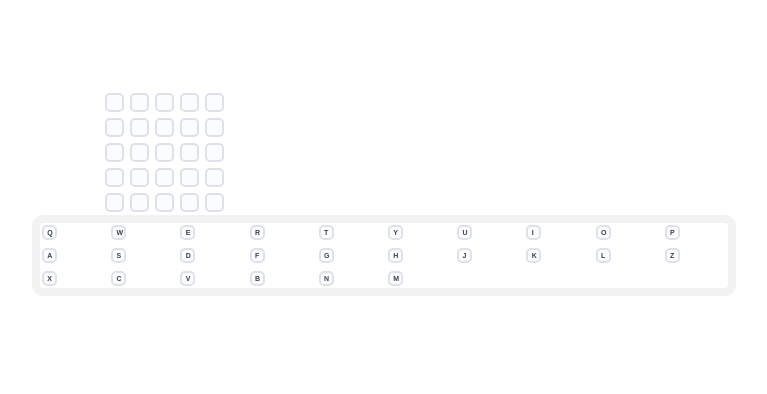
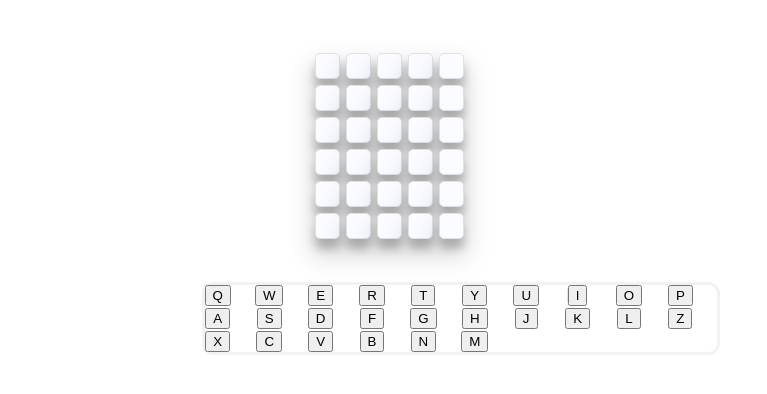
Before and after one commit to nadavlie/woordle_project_, a React (Create React App) app: page / in a window 1280 px wide. Shown: the top 394 px of the page, without its empty margins (58-825 px from the left). Built offline with nearby package versions, Linux system fonts and the light colour scheme.

Commit message:
finishing layout

```diff
--- a/public/index.html
+++ b/public/index.html
@@ -28,6 +28,7 @@
   </head>
   <body>
     <noscript>You need to enable JavaScript to run this app.</noscript>
+
     <div id="root"></div>
     <!--
       This HTML file is a template.
--- a/src/App.js
+++ b/src/App.js
@@ -1,32 +1,46 @@
 import KeyBoard from "./components/KeyBoard";
+import Row from "./components/Row";
 import styled from "styled-components";
-import Row from "./components/Row";
-import React, { useState } from "react";
 
 // hard coding the keyboard
 const QWERTY = `QWERTYUIOPASDFGHJKLZXCVBNM`.split("");
-
-const ContainerWrapper = styled.div`
-  margin: 90px;
-  width: 55%;
+const RowsInputWrapper = styled.div`
+  margin-left: 370px;
+  margin-top: 50px;
 `;
 
+// const ContainerWrapper = styled.div`
+//   margin: 90px;
+//   width: 55%;
+// `;
+
 export default function App() {
-  let [currentGuess, setcurrentGuess] = useState("");
+  // let [currentGuess, setcurrentGuess] = useState("");
 
-  function UserInputHandler(letter) {
-    console.log("was clicked-->", currentGuess);
-    setcurrentGuess(currentGuess + letter);
-  }
+  // function UserInputHandler(letter) {
+  //   setcurrentGuess(currentGuess + letter);
+  //   another();
+  // }
+  // function another() {
+  //   if (currentGuess.length > 2) {
+  //     return Savta.createPortal(
+  //       <button>goodJob</button>,
+  //       document.getElementById("beforeroot")
+  //     );
+  //   }
+  // }
 
   return (
-    <ContainerWrapper>
-      <Row first={currentGuess} />
-      <Row />
-      <Row />
-      <Row />
-      <Row />
-      <KeyBoard QWERTY={QWERTY} fun={UserInputHandler} />
-    </ContainerWrapper>
+    <div>
+      <RowsInputWrapper>
+        <Row />
+        <Row />
+        <Row />
+        <Row />
+        <Row />
+        <Row />
+      </RowsInputWrapper>
+      <KeyBoard QWERTY={QWERTY} />
+    </div>
   );
 }
--- a/src/components/Button.js
+++ b/src/components/Button.js
@@ -1,20 +1,16 @@
-// recievs a list of items and uniquely design each according to his function-->
-// --> of the game itself-->
-// --> special keys will be enter and delete! with uniwue styling!
-// dosnt import nothing only exports!
-
 import styled from "styled-components";
-const Button315 = styled.button`
+const ButtonWrapper = styled.div`
+    display:flex;
     justify-content: center;
     align-items: center;
-    border: 2px solid #dee1e9;
-    font-size: 7px;
+    border: 1px solid #dee1e9;
+    font-size: 4px;
     font-weight: 700;
     height: 15px;
     margin: 2px;
     text-transform: uppercase;
-    width: 15px;
-    border-radius: 5px;
+    width: 13px;
+    border-radius: 3px;
     color: #393e4c;
     padding-left:3.3px;
     background: #fbfcff;
@@ -41,11 +37,11 @@ const Button315 = styled.button`
     }
   `;
 
+// recievies each keyboard letter and adding it into a button element with uniquely styled class!
 export default function Button(props) {
-  // styling the button with styled extension!
-
-  function ClickHandler() {
-    props.down(props.letter);
-  }
-  return <Button315 onClick={ClickHandler}>{props.letter}</Button315>;
+  return (
+    <ButtonWrapper>
+      <button>{props.letter}</button>
+    </ButtonWrapper>
+  );
 }
--- a/src/components/CharInRow.js
+++ b/src/components/CharInRow.js
@@ -1,8 +1,36 @@
 import styled from "styled-components";
-const CharInsideARow = styled.p`
-  padding-left: 35%;
-  margin-top: 4px;
+
+const RowItem = styled.sup`
+  top: -1.5em;
+  width: 0;
+  font-size: 11px;
+  line-height: 0;
+  position: relative;
+  vertical-align: baseline;
+  text-transform: uppercase;
+  font-weight: 700;
 `;
-export default function CharInRow(props) {
-  return <CharInsideARow>{props.item}</CharInsideARow>;
+const RowItemCont = styled.div`
+  display: flex;
+  align-items: center;
+  border: 1px solid #dee1e9;
+  font-size: 9px;
+  font-weight: 700;
+  height: 24px;
+  margin: 3px;
+  text-transform: uppercase;
+  width: 23px;
+  border-radius: 5px;
+  color: #393e4c;
+  background: #fbfcff;
+
+  box-shadow: rgba(0, 0, 0, 0.25) 0px 14px 28px,
+    rgba(0, 0, 0, 0.22) 0px 10px 10px;
+`;
+export default function CharInRow() {
+  return (
+    <RowItemCont>
+      <RowItem></RowItem>
+    </RowItemCont>
+  );
 }
--- a/src/components/KeyBoard.js
+++ b/src/components/KeyBoard.js
@@ -2,21 +2,21 @@
 // -->will send each button to unique dynamic style using styled!
 // -->return the keyboard nicely
 import Button from "./Button";
-import yosi from "styled-components";
-const Wraper = yosi.div`
-display:grid;
-grid-template-columns: repeat(10, 1fr);
-gap: 4px;
-height:50%;
-border-color: #f2f2f2;
-border-style: solid;
-border-width: 8px;
-border-radius: 11.5px;
-// padding-left:30px;
-// padding-right:54px;
-// margin-left:30px;
-// margin-right:30px;
-    `;
+
+import styled from "styled-components";
+const Wraper = styled.div`
+  display: grid;
+  grid-template-columns: repeat(10, 1fr);
+  gap: 2px;
+  height: 50%;
+  border-color: #f2f2f2;
+  border-style: solid;
+  border-width: 3px;
+  border-radius: 11.5px;
+  width: 40%;
+  margin-left: 260px;
+  margin-top: 40px;
+`;
 
 export default function keyBoard(props) {
   // styling the Keyboard with styled extension!
--- a/src/components/Row.js
+++ b/src/components/Row.js
@@ -1,44 +1,20 @@
+import CharInRow from "./CharInRow";
 import styled from "styled-components";
-import CharInRow from "./CharInRow";
 
 const RowWrapper = styled.div`
   display: flex;
-  // padding-left: 16px;
-  // padding-bottom: 2.5px;
-  padding-left: 70px;
-`;
-const CharInRowWrap = styled.div`
-  justify-content: center;
-  border: 2px solid #dee1e9;
-  font-size: 6px;
-  font-weight: 700;
-  height: 15px;
-  margin: 3px;
-  text-transform: uppercase;
-  border-radius: 5px;
-  width: 15px;
-  color: #393e4c;
-  background: #fbfcff;
+  width: 30%;
+  height: 50%;
 `;
 
 export default function Row(props) {
   return (
     <RowWrapper>
-      <CharInRowWrap>
-        <CharInRow item={props.first} />
-      </CharInRowWrap>
-      <CharInRowWrap>
-        <CharInRow />
-      </CharInRowWrap>
-      <CharInRowWrap>
-        <CharInRow />
-      </CharInRowWrap>
-      <CharInRowWrap>
-        <CharInRow />
-      </CharInRowWrap>
-      <CharInRowWrap>
-        <CharInRow />
-      </CharInRowWrap>
+      <CharInRow />
+      <CharInRow />
+      <CharInRow />
+      <CharInRow />
+      <CharInRow />
     </RowWrapper>
   );
 }
```
